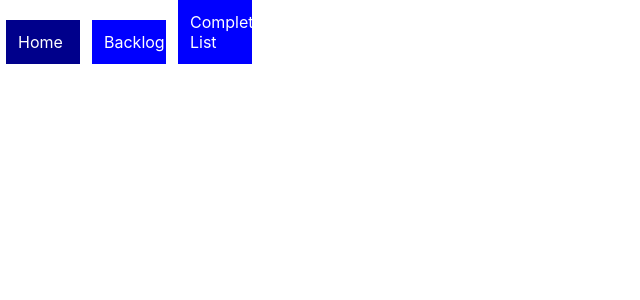
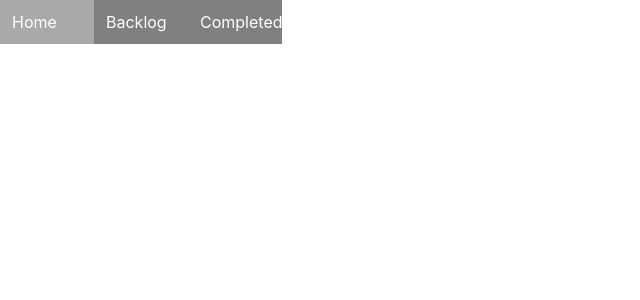
Before and after one commit to ChristianC93/Backlog-Tracker, a React (Create React App) app: page / in a window 1280 px wide. Shown: the top 300 px of the page, without its empty margins (0-640 px from the left). Built offline with nearby package versions, Linux system fonts and the light colour scheme.

Commit message:
styled the NavBar component

```diff
--- a/src/components/Navbar.js
+++ b/src/components/Navbar.js
@@ -4,10 +4,9 @@ import { NavLink } from "react-router-dom";
 
 const linkStyles = {
     display: "inline-block",
-    width: "50px",
+    width: "70px",
     padding: "12px",
-    margin: "0 6px 6px",
-    background: "blue",
+    background: "grey",
     textDecoration: "none",
     color: "white",
   };
@@ -20,7 +19,7 @@ const linkStyles = {
           exact
           style={linkStyles}
           activeStyle={{
-            background: "darkblue",
+            background: "darkgrey",
           }}
         >
           Home
@@ -30,7 +29,7 @@ const linkStyles = {
           exact
           style={linkStyles}
           activeStyle={{
-            background: "darkblue",
+            background: "darkgrey",
           }}
         >
           Backlog
@@ -40,10 +39,10 @@ const linkStyles = {
           exact
           style={linkStyles}
           activeStyle={{
-            background: "darkblue",
+            background: "darkgrey",
           }}
         >
-          Completed List
+          Completed
         </NavLink>
       </div>
     )
```
